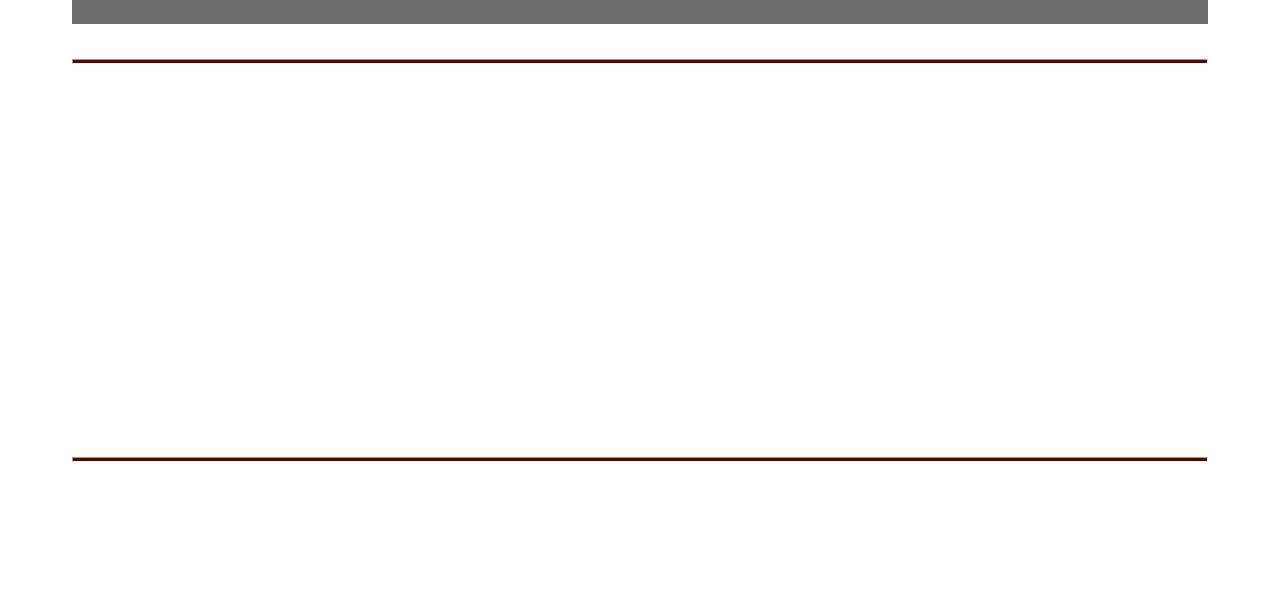
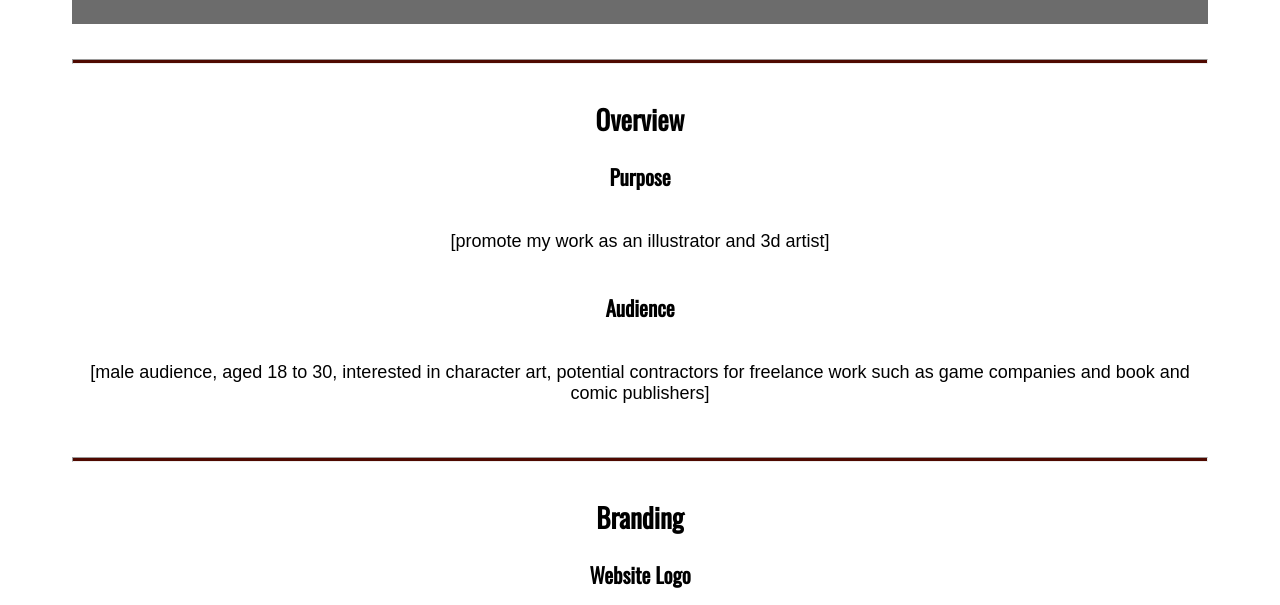
Before and after one commit to GustavoColman/SITE-COLMAN-STUDIOS, a plain HTML site: page site-plan.html in a window 1280 px wide. Shown: the part 310-915 px from the top of the page. Drawn offline with nearby package versions, Linux system fonts and the light colour scheme.

Commit message:
css ajusted

```diff
--- a/styles/site-plan.css
+++ b/styles/site-plan.css
@@ -15,12 +15,12 @@ Fonts are separated by a | */
   --paragraph-font: open , sans-serif;
 
   /* these colors below should be chosen from among your palette colors above */
-  --headline-color-on-white: #ffffff;  /* headlines on a white background */
-  --headline-color-on-color: white; /* headlines on a colored background */
-  --paragraph-color-on-white: #ffffff; /* paragraph text on a white background */
-  --paragraph-color-on-color: white; /* paragraph text on a colored background */
+  --headline-color-on-white: black;  /* headlines on a white background */
+  --headline-color-on-color: black; /* headlines on a colored background */
+  --paragraph-color-on-white: black; /* paragraph text on a white background */
+  --paragraph-color-on-color: black; /* paragraph text on a colored background */
   --paragraph-background-color: #6c6c6c  ;
-  --nav-link-color: #396E94;
+  --nav-link-color: black;
   --nav-background-color: #00000080;
   --nav-hover-link-color: white;
   --nav-hover-background-color: #ffffff;
```
